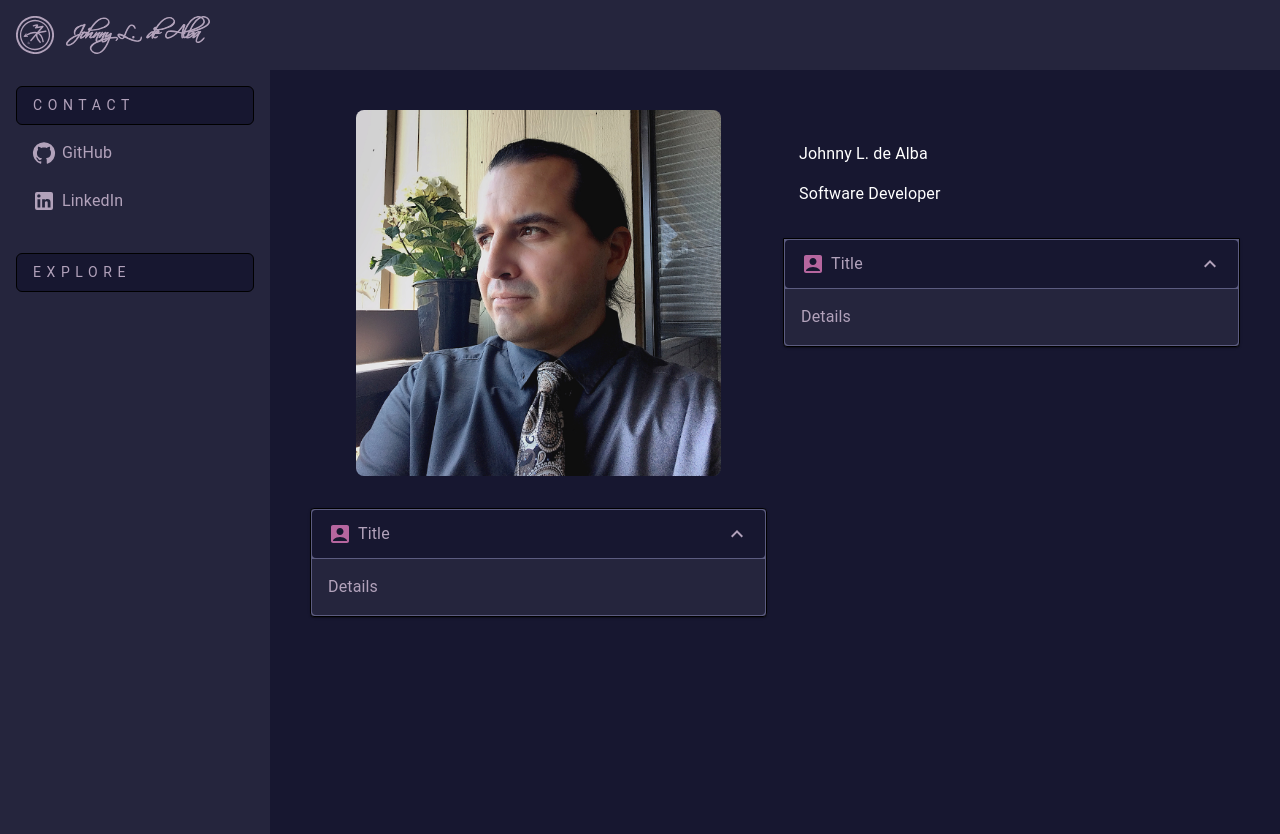
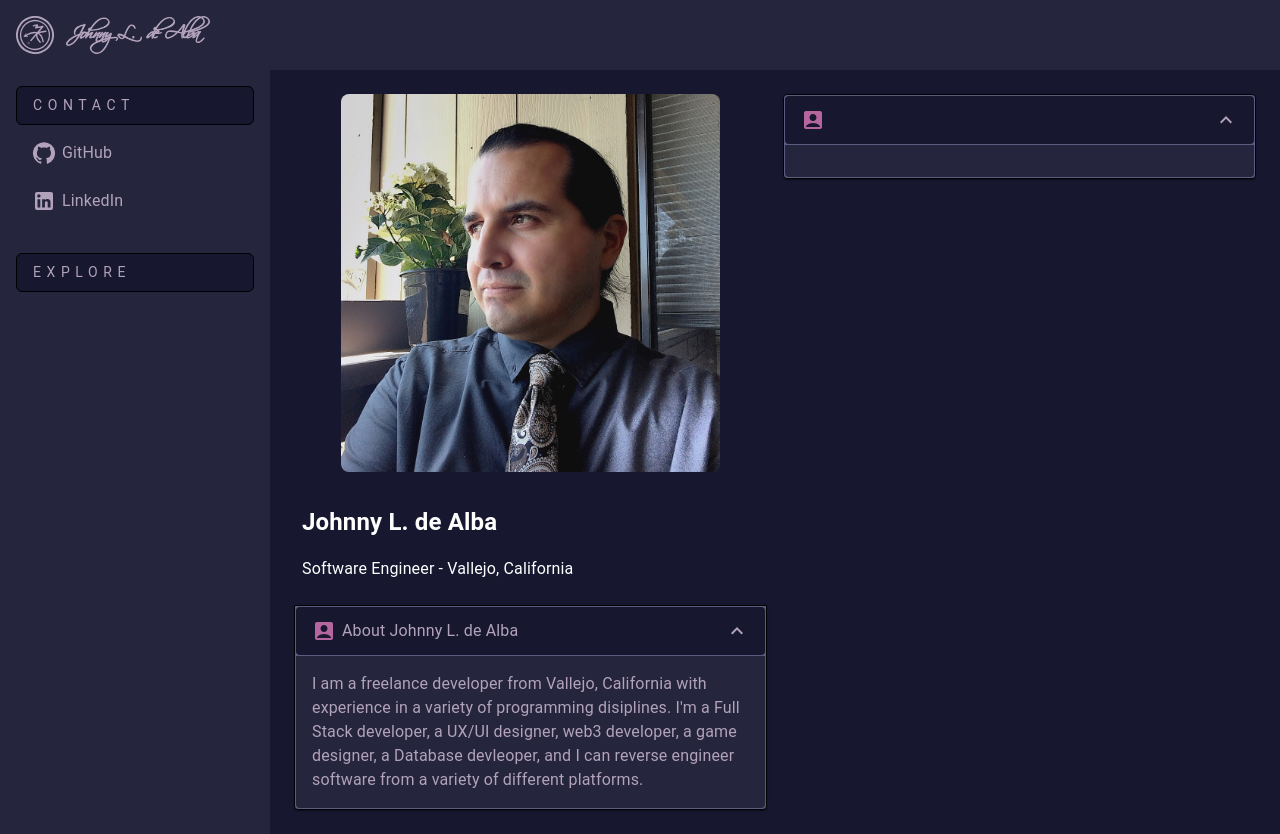
Before and after one commit to JohnnyLdeAlba/portfolio, a React (Create React App) app: page / in a window 1280 px wide. Before the commit the page ends 800 px from the top, so only its background shows below. Built offline with nearby package versions, Linux system fonts and the light colour scheme.

Commit message:
Added some text, calling it a night.

```diff
--- a/src/index.tsx
+++ b/src/index.tsx
@@ -171,7 +171,7 @@ function SignatureIcon(props: {variant?:string}) {
 function ProfilePhoto() {
 
   const Image = styled('img')({
-    margin: '0px auto 32px',
+    margin: '0px auto 8px',
     width: '80%',
     borderRadius: '8px'
   });
@@ -321,16 +321,25 @@ function Menubar(props: {children?: React.ReactNode}) {
 function Headline() {
 
   const Container = Box;
+  const H1 = styled('h1')({
+    fontSize: '24px',
+    fontWeight: 'bold'
+  });
 
   return (
-    <Container sx={{padding: '16px', color: '#ffffff'}}>
-      <p>Johnny L. de Alba</p>
-      <p>Software Developer</p>
+    <Container sx={{padding: '8px', color: '#ffffff'}}>
+      <H1>Johnny L. de Alba</H1>
+      <p>Software Engineer - Vallejo, California</p>
     </Container>
   );
 }
 
-function Card() {
+function Card(props: {
+  title?:string,
+  children?: React.ReactNode
+}) {
+
+  const title = props.title ? props.title : '';
 
   const config = getConfig();
   const style = {
@@ -361,7 +370,7 @@ function Card() {
 
       >
         <AccountBoxIcon sx={style.icon} />
-        Title
+        {title}
       </AccordionSummary>
       <AccordionDetails
         sx={{
@@ -372,7 +381,7 @@ function Card() {
           color: config.palette.link
         }}
       >
-        Details
+        {props.children}
       </AccordionDetails>
     </Accordion>
   );
@@ -416,7 +425,7 @@ function Layout() {
           display: 'flex',
           flexDirection: 'column',
           margin: 0,
-          padding: '32px',
+          padding: '16px',
           width: 'inherit',
           maxWidth: '1280px',
 
@@ -428,11 +437,13 @@ function Layout() {
       >
         <Column sx={style.column}>
           <ProfilePhoto />
-          <Card />
+          <Headline />
+         <Card title="About Johnny L. de Alba">
+I am a freelance developer from Vallejo, California with experience in a variety of programming disiplines. I'm a Full Stack developer, a UX/UI designer, web3 developer, a game designer, a Database devleoper, and I can reverse engineer software from a variety of different platforms.
+         </Card>
         </Column>
         <Column sx={style.column}>
-          <Headline />
-          <Card />
+          <Card/>
         </Column>
       </InnerContainer>
     </Container>
```
